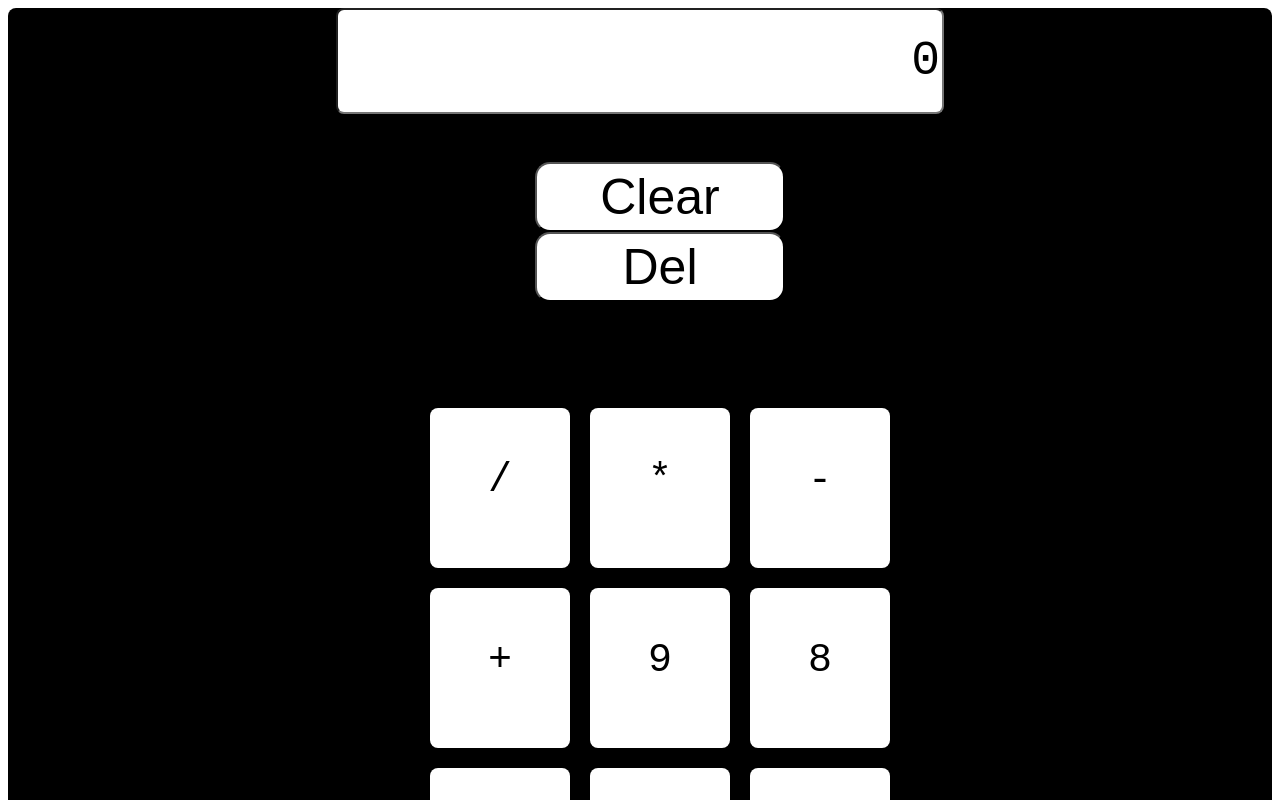
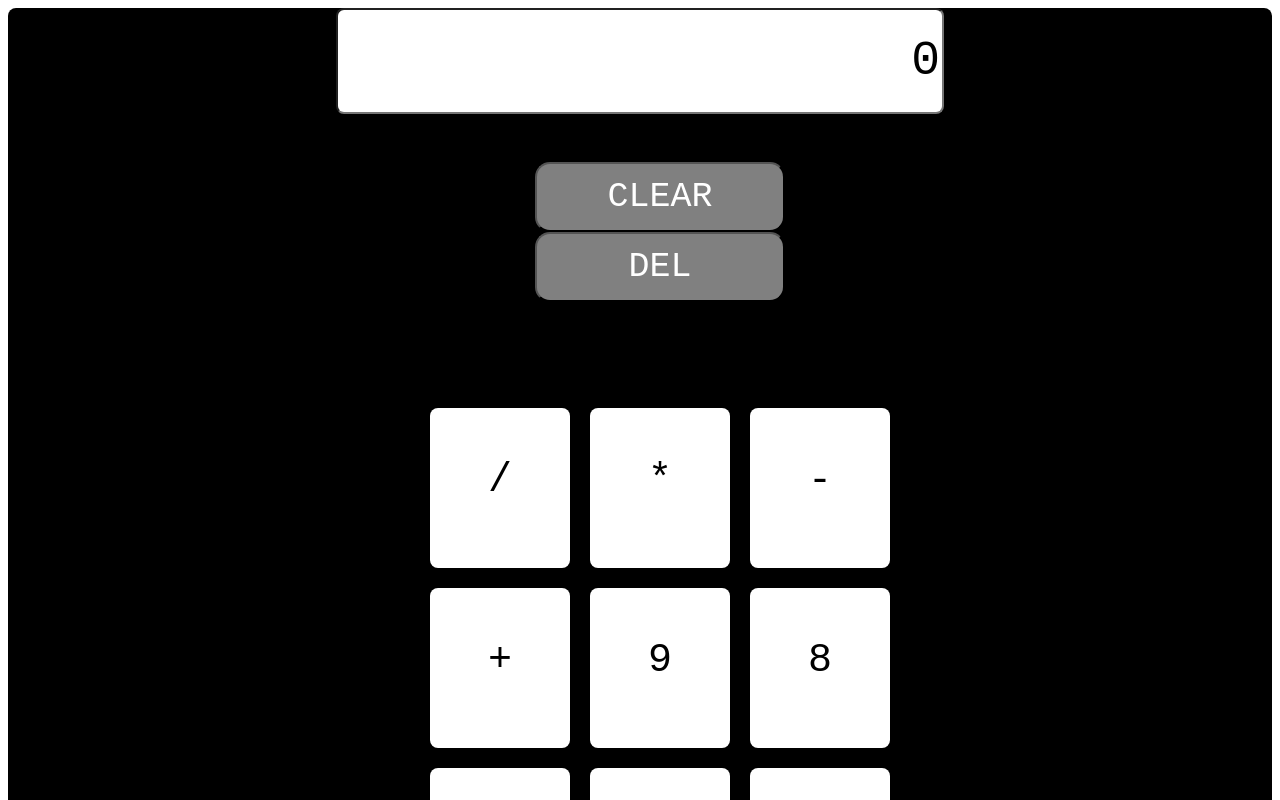
Before and after one commit to Mutheeswari/calculator-react, a React (Create React App) app in the folder calculator-app/: page / in a window 1280 px wide. Shown: the top 800 px of the page. Built offline with nearby package versions, Linux system fonts and the light colour scheme.

Commit message:
CSS for clear and delete button

```diff
--- a/calculator-app/src/App.css
+++ b/calculator-app/src/App.css
@@ -49,11 +49,12 @@ ul.ul-numbers {
 .button-cldel {
   width: 250px;
   border-radius: 15px;
-  font-size: 50px;
+  font-size: 35px;
   height: 70px;
-  color: black;
+  color: white;
   text-align: center;
-  background-color:white;
+  font-family:'Cutive Mono', monospace;
+  background: grey;
   justify-content: center;
   display: inline-block;
   padding: auto;
@@ -61,9 +62,9 @@ ul.ul-numbers {
 }
 
 .button-cldel:hover {
-  background-color: aqua;
+  background-color:orange;
 }
 
 .button-numbers:hover {
-  background-color: aqua;
+  background-color:orange;
 }
--- a/calculator-app/src/Buttonnumbers.js
+++ b/calculator-app/src/Buttonnumbers.js
@@ -53,14 +53,14 @@ function Buttonnumbers() {
             className="button-cldel"
             onClick={() => setDigit(0)}
           >
-            Clear
+            CLEAR
           </button>
           <button
             type="button"
             className="button-cldel"
             onClick={() => removeString(digit)}
           >
-            Del
+            DEL
           </button>
         </ul>
         <ul className="ul-numbers">{listItems} </ul>
```
